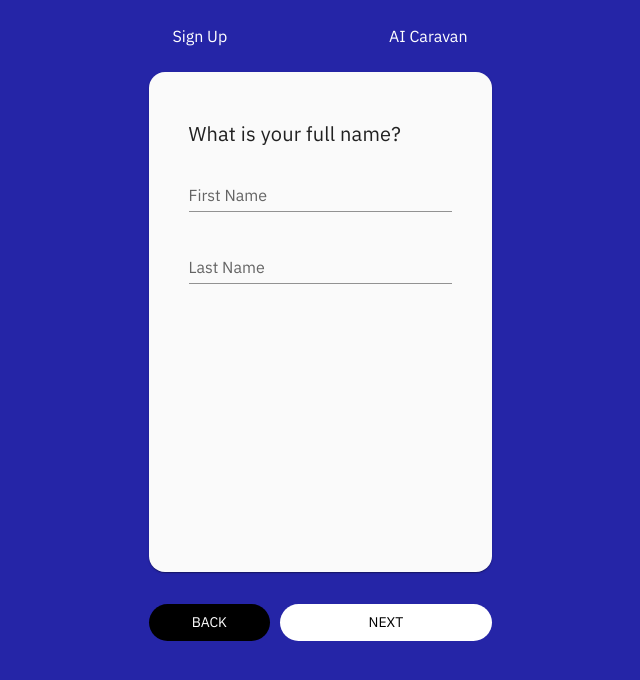
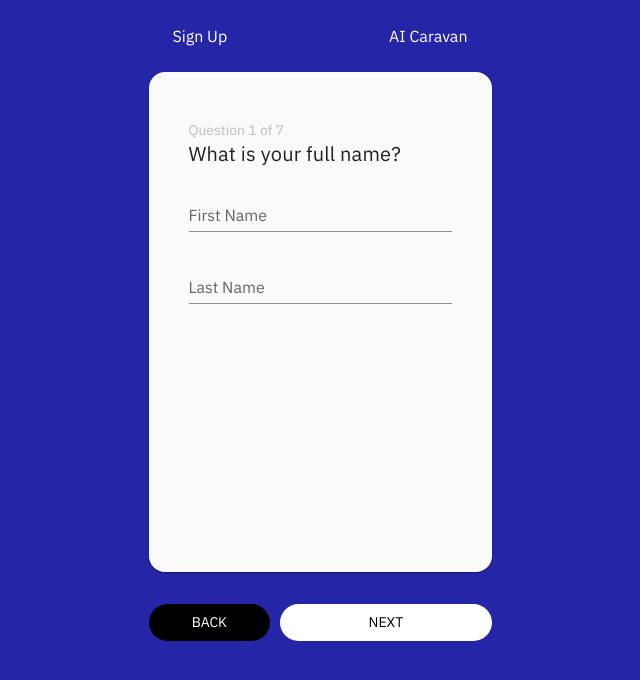
Before and after one commit to maria-osypova/ai-caravan, a Next.js app: page /public/onboarding in a window 1280 px wide. Shown: the top 680 px of the page, without its empty margins (320-960 px from the left). Built offline with nearby package versions, Linux system fonts and the light colour scheme.

Commit message:
add progress line

```diff
--- a/components/OnboardingForm.js
+++ b/components/OnboardingForm.js
@@ -162,6 +162,8 @@ const OnboardingForm = () => {
                 : handleInputChange(field.name, event.target.value),
           })
         )}
+        currentCard={currentOnboardingCard + 1}
+        totalCards={onboardingQuestions.length}
       />
       <div
         style={{
--- a/components/OnbordingCard.js
+++ b/components/OnbordingCard.js
@@ -12,7 +12,7 @@ import {
   FormControlLabel,
 } from "@mui/material";
 
-const OnboardingCard = ({ question, fields }) => {
+const OnboardingCard = ({ question, fields, currentCard, totalCards }) => {
   return (
     <Card
       style={{
@@ -30,6 +30,14 @@ const OnboardingCard = ({ question, fields }) => {
       }}
     >
       <CardContent>
+        <Typography
+          variant="body2"
+          style={{
+            color: "#BDBDBD",
+          }}
+        >
+          Question {currentCard} of {totalCards}
+        </Typography>
         <Typography
           variant="h5"
           component="h2"
--- a/pages/public/onboarding.js
+++ b/pages/public/onboarding.js
@@ -1,15 +1,5 @@
 import React from "react";
 import OnboardingForm from "@/components/OnboardingForm";
-
-const onbordingQuestions = [
-  "What is your full name?",
-  "What is your email?",
-  "What is your current role and level?",
-  "Your company name?",
-  "What is your main goal in joining this community?",
-  "What is your city?",
-  "What is your LinkedIn?",
-];
 
 const Onboarding = () => {
   return (
```
